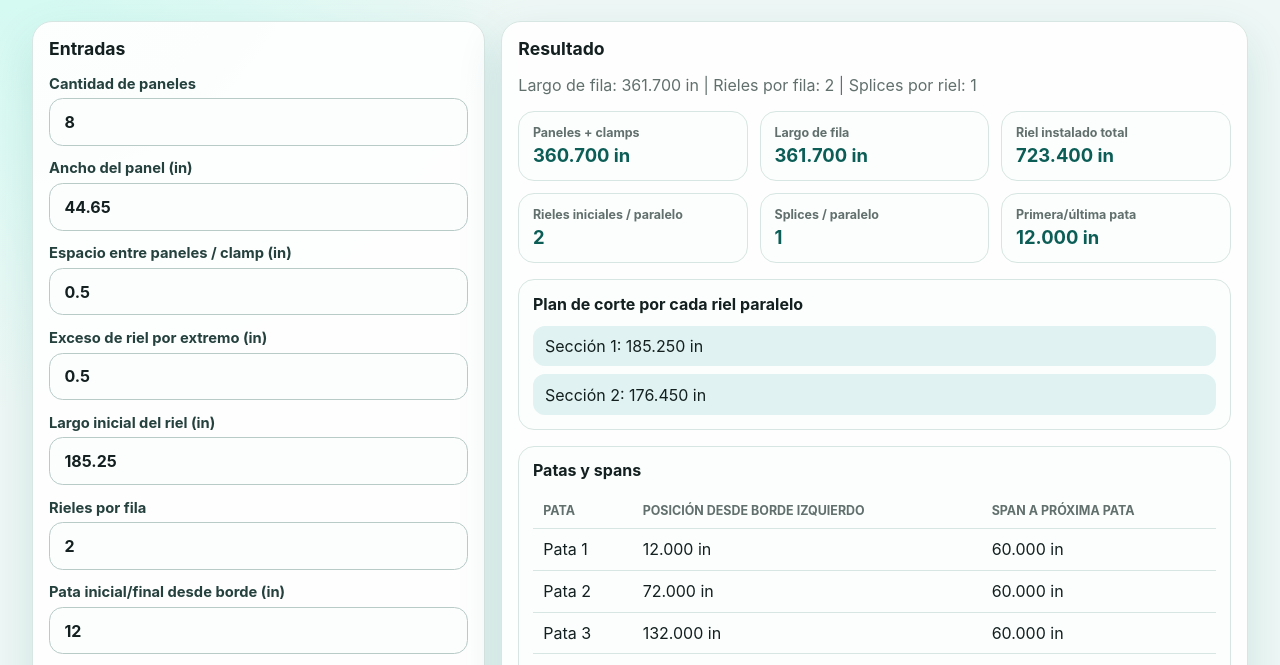
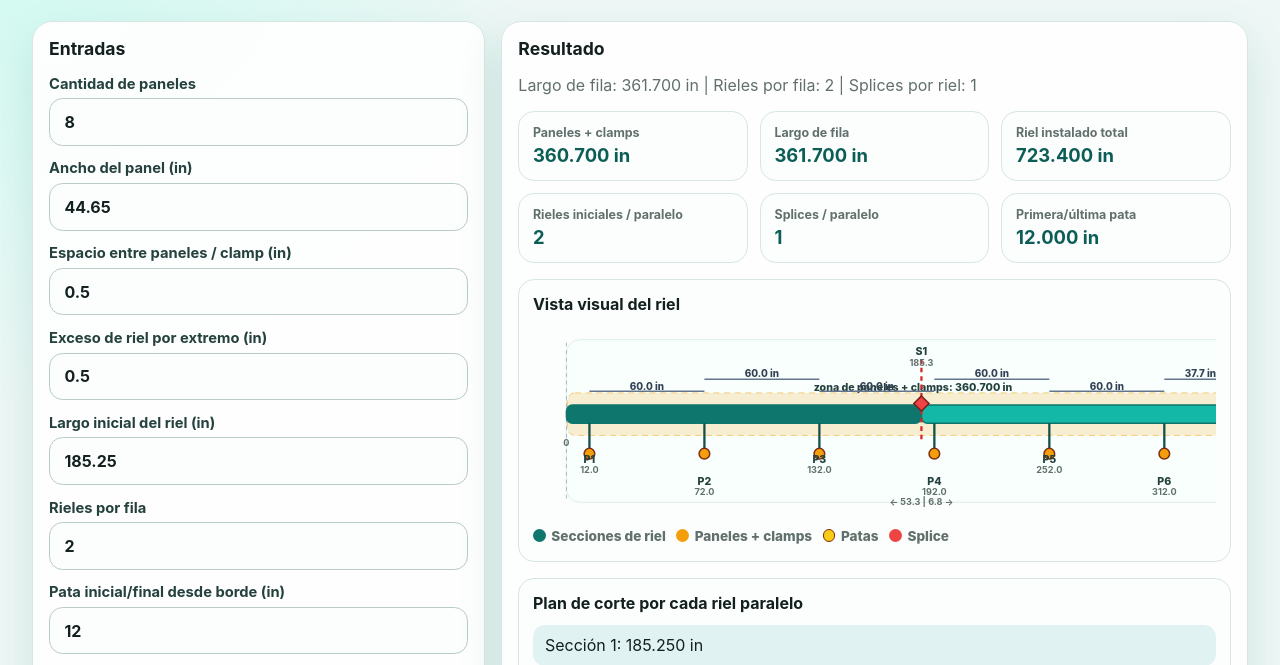
Before and after one commit to Fidcom/fidcom.github.io, a plain HTML site: page index.html in a window 1280 px wide. Shown: the part 132-797 px from the top of the page. Drawn offline with Linux system fonts and the light colour scheme.

Commit message:
Add visual rail diagram

```diff
--- a/app.js
+++ b/app.js
@@ -120,6 +120,95 @@ function adjacentLegs(splicePosition, legs) {
   return { left, right };
 }
 
+function buildRailSvg(plan) {
+  const width = 1000;
+  const leftPad = 44;
+  const railWidth = 912;
+  const x = (position) => leftPad + (position / plan.rowLength) * railWidth;
+  const railY = 104;
+  const railHeight = 24;
+  const panelStart = x(plan.railExcess);
+  const panelEnd = x(plan.rowLength - plan.railExcess);
+  const sectionRects = [];
+  let sectionStart = 0;
+
+  plan.cutLengths.forEach((cut, index) => {
+    const sectionEnd = sectionStart + cut;
+    sectionRects.push(
+      `<rect x="${x(sectionStart)}" y="${railY}" width="${x(sectionEnd) - x(sectionStart)}" height="${railHeight}" rx="8" class="rail-section section-${index % 2}" />`
+    );
+    sectionStart = sectionEnd;
+  });
+
+  const legMarks = plan.legPositions
+    .map((position, index) => {
+      const px = x(position);
+      const labelY = index % 2 === 0 ? 176 : 205;
+      return `
+        <g class="leg-mark">
+          <line x1="${px}" y1="${railY + railHeight}" x2="${px}" y2="168" />
+          <circle cx="${px}" cy="168" r="7" />
+          <text x="${px}" y="${labelY}">P${index + 1}</text>
+          <text x="${px}" y="${labelY + 14}" class="small-label">${round(position).toFixed(1)}</text>
+        </g>`;
+    })
+    .join("");
+
+  const spanLabels = plan.legPositions
+    .slice(0, -1)
+    .map((position, index) => {
+      const next = plan.legPositions[index + 1];
+      const mid = (x(position) + x(next)) / 2;
+      const y = index % 2 === 0 ? 80 : 64;
+      return `
+        <g class="span-mark">
+          <line x1="${x(position)}" y1="${y + 6}" x2="${x(next)}" y2="${y + 6}" />
+          <text x="${mid}" y="${y}">${round(next - position).toFixed(1)} in</text>
+        </g>`;
+    })
+    .join("");
+
+  const spliceMarks = plan.splicePositions
+    .map((position, index) => {
+      const px = x(position);
+      const { left, right } = adjacentLegs(position, plan.legPositions);
+      const leftText = left === null ? "--" : round(position - left).toFixed(1);
+      const rightText = right === null ? "--" : round(right - position).toFixed(1);
+      return `
+        <g class="splice-mark">
+          <line x1="${px}" y1="44" x2="${px}" y2="150" />
+          <path d="M ${px} ${railY - 12} l 10 10 l -10 10 l -10 -10 z" />
+          <text x="${px}" y="34">S${index + 1}</text>
+          <text x="${px}" y="50" class="small-label">${round(position).toFixed(1)}</text>
+          <text x="${px}" y="232" class="small-label">← ${leftText} | ${rightText} →</text>
+        </g>`;
+    })
+    .join("");
+
+  return `
+    <div class="rail-visual-wrap">
+      <svg class="rail-visual" viewBox="0 0 ${width} 250" role="img" aria-label="Diagrama visual del riel con patas, spans y splices">
+        <rect x="${leftPad}" y="18" width="${railWidth}" height="214" rx="18" class="visual-bg" />
+        <line x1="${leftPad}" y1="22" x2="${leftPad}" y2="228" class="edge-line" />
+        <line x1="${leftPad + railWidth}" y1="22" x2="${leftPad + railWidth}" y2="228" class="edge-line" />
+        <rect x="${panelStart}" y="88" width="${panelEnd - panelStart}" height="56" rx="10" class="panel-zone" />
+        <text x="${(panelStart + panelEnd) / 2}" y="82" class="zone-label">zona de paneles + clamps: ${format(plan.panelSpan)}</text>
+        ${sectionRects.join("")}
+        <text x="${leftPad}" y="154" class="small-label" text-anchor="start">0</text>
+        <text x="${leftPad + railWidth}" y="154" class="small-label" text-anchor="end">${round(plan.rowLength).toFixed(1)} in</text>
+        ${spanLabels}
+        ${spliceMarks}
+        ${legMarks}
+      </svg>
+      <div class="visual-legend">
+        <span><i class="legend-rail"></i> Secciones de riel</span>
+        <span><i class="legend-panel"></i> Paneles + clamps</span>
+        <span><i class="legend-leg"></i> Patas</span>
+        <span><i class="legend-splice"></i> Splice</span>
+      </div>
+    </div>`;
+}
+
 function renderPlan(plan) {
   summary.textContent = `Largo de fila: ${format(plan.rowLength)} | Rieles por fila: ${plan.railsPerRow} | Splices por riel: ${plan.splicesPerRail}`;
 
@@ -150,6 +239,10 @@ function renderPlan(plan) {
       <div class="metric"><span>Rieles iniciales / paralelo</span><strong>${plan.stockRailsPerRail}</strong></div>
       <div class="metric"><span>Splices / paralelo</span><strong>${plan.splicesPerRail}</strong></div>
       <div class="metric"><span>Primera/última pata</span><strong>${format(plan.edgeLegOffset)}</strong></div>
+    </div>
+    <div class="detail-panel visual-panel">
+      <h3>Vista visual del riel</h3>
+      ${buildRailSvg(plan)}
     </div>
     <div class="detail-panel">
       <h3>Plan de corte por cada riel paralelo</h3>
--- a/service-worker.js
+++ b/service-worker.js
@@ -1,4 +1,4 @@
-const CACHE_NAME = "rail-estimator-v1";
+const CACHE_NAME = "rail-estimator-v2";
 const ASSETS = ["./", "./index.html", "./styles.css", "./app.js", "./manifest.webmanifest", "./icon.svg"];
 
 self.addEventListener("install", (event) => {
--- a/styles.css
+++ b/styles.css
@@ -188,6 +188,139 @@ button {
   font-size: 1rem;
 }
 
+.visual-panel {
+  overflow: hidden;
+}
+
+.rail-visual-wrap {
+  display: grid;
+  gap: 0.75rem;
+  overflow-x: auto;
+  padding-bottom: 0.25rem;
+}
+
+.rail-visual {
+  min-width: 760px;
+  width: 100%;
+  height: auto;
+}
+
+.visual-bg {
+  fill: #f8fffd;
+  stroke: var(--line);
+}
+
+.panel-zone {
+  fill: rgba(245, 158, 11, 0.18);
+  stroke: rgba(245, 158, 11, 0.65);
+  stroke-dasharray: 8 6;
+}
+
+.rail-section {
+  stroke: #0f766e;
+  stroke-width: 2;
+}
+
+.section-0 {
+  fill: #0f766e;
+}
+
+.section-1 {
+  fill: #14b8a6;
+}
+
+.edge-line {
+  stroke: #94a3b8;
+  stroke-dasharray: 5 5;
+}
+
+.zone-label,
+.rail-visual text {
+  dominant-baseline: middle;
+  fill: #24413d;
+  font-size: 14px;
+  font-weight: 800;
+  text-anchor: middle;
+}
+
+.rail-visual .small-label {
+  fill: var(--muted);
+  font-size: 12px;
+  font-weight: 700;
+}
+
+.leg-mark line {
+  stroke: #134e4a;
+  stroke-width: 3;
+}
+
+.leg-mark circle {
+  fill: #f59e0b;
+  stroke: #7c2d12;
+  stroke-width: 2;
+}
+
+.splice-mark line {
+  stroke: #dc2626;
+  stroke-dasharray: 6 5;
+  stroke-width: 3;
+}
+
+.splice-mark path {
+  fill: #ef4444;
+  stroke: #7f1d1d;
+  stroke-width: 2;
+}
+
+.span-mark line {
+  stroke: #64748b;
+  stroke-width: 2;
+}
+
+.span-mark text {
+  fill: #334155;
+  font-size: 13px;
+}
+
+.visual-legend {
+  display: flex;
+  flex-wrap: wrap;
+  gap: 0.65rem;
+  color: var(--muted);
+  font-size: 0.85rem;
+  font-weight: 800;
+}
+
+.visual-legend span {
+  display: inline-flex;
+  align-items: center;
+  gap: 0.35rem;
+}
+
+.visual-legend i {
+  display: inline-block;
+  height: 0.8rem;
+  width: 0.8rem;
+  border-radius: 999px;
+}
+
+.legend-rail {
+  background: #0f766e;
+}
+
+.legend-panel {
+  background: #f59e0b;
+}
+
+.legend-leg {
+  background: #facc15;
+  border: 1px solid #7c2d12;
+}
+
+.legend-splice {
+  background: #ef4444;
+}
+
 .rail-list,
 .splice-list,
 .notes {
```
